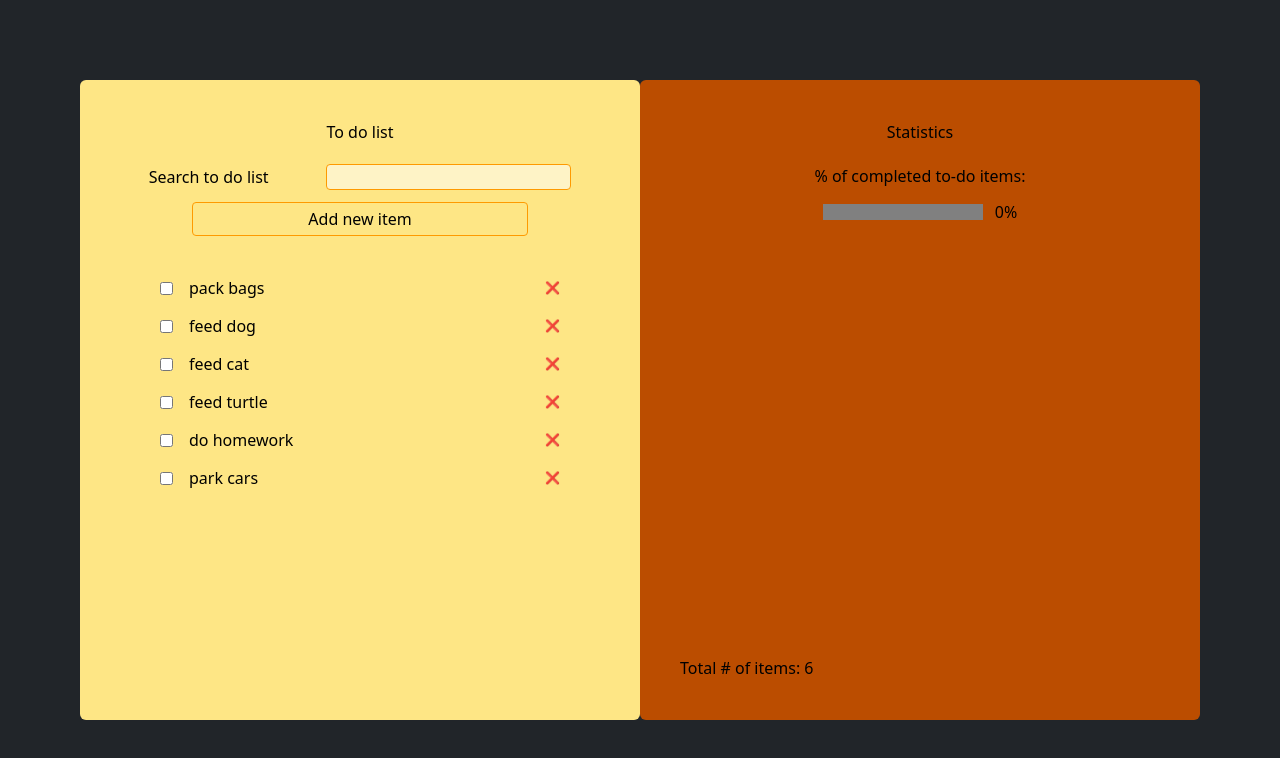
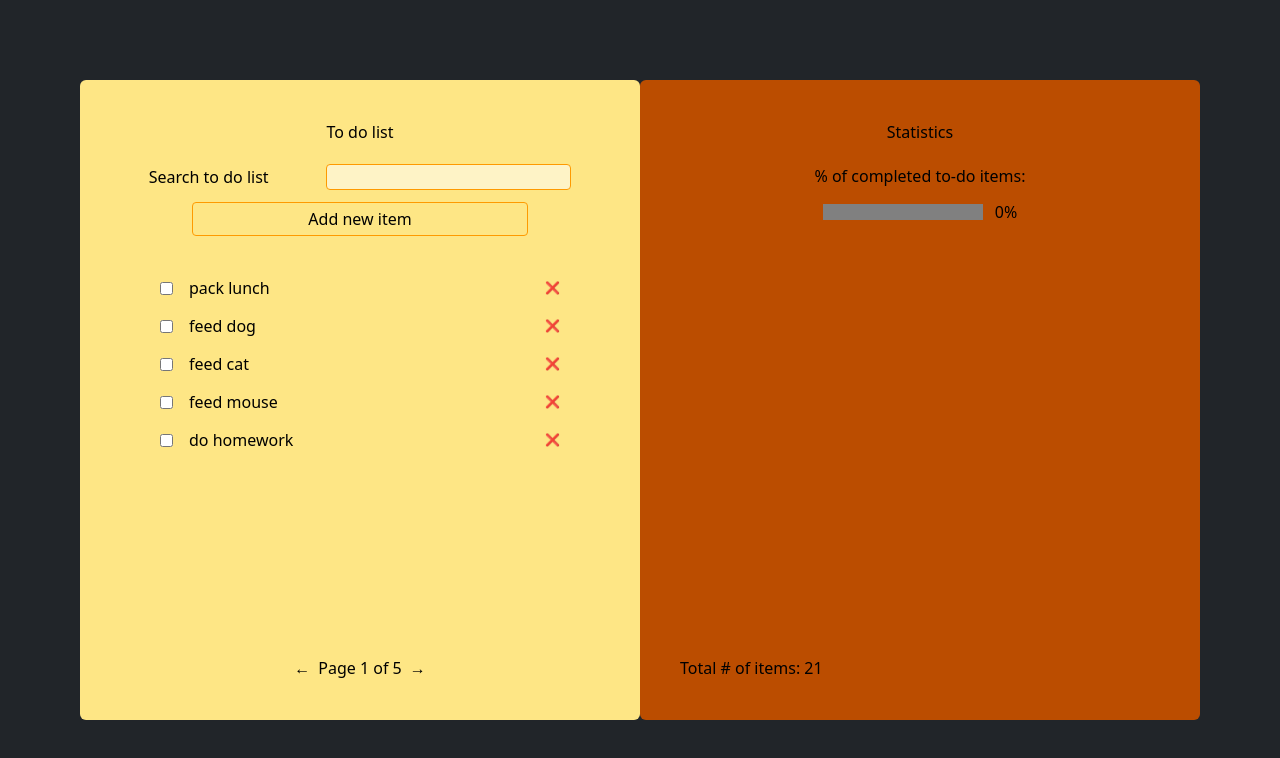
Before and after one commit to minorObsession/todo-typescript, a React (Vite) app: page / in a window 1280 px wide. Shown: the top 758 px of the page. Built offline with nearby package versions, Linux system fonts and the light colour scheme.

Commit message:
To-do list completed

```diff
--- a/src/App.tsx
+++ b/src/App.tsx
@@ -9,39 +9,129 @@ function App() {
   const [items, setItems] = useState<Items>([
     {
       ID: crypto.randomUUID(),
-      title: "pack bags",
+      title: "pack lunch",
       isFinished: false,
-      createdAt: 1740156103073,
+      createdAt: 1740148805000, // 20 min 5 sec ago
     },
     {
       ID: crypto.randomUUID(),
       title: "feed dog",
       isFinished: false,
-      createdAt: 1740146117946,
+      createdAt: 1740141623000, // 2 hours 12 min 37 sec ago
     },
     {
       ID: crypto.randomUUID(),
       title: "feed cat",
       isFinished: false,
-      createdAt: 1740136145965,
+      createdAt: 1740112809000, // 12 hours 39 min 51 sec ago
+    },
+    {
+      ID: crypto.randomUUID(),
+      title: "feed mouse",
+      isFinished: false,
+      createdAt: 1740096017000, // Yesterday (1 day 1 hour 46 min 43 sec ago)
+    },
+    {
+      ID: crypto.randomUUID(),
+      title: "do homework",
+      isFinished: false,
+      createdAt: 1739923228000, // 3 days 4 hours 27 min 32 sec ago
+    },
+    {
+      ID: crypto.randomUUID(),
+      title: "park bikes",
+      isFinished: false,
+      createdAt: 1739515214000, // 1 week 2 hours 39 min 46 sec ago
+    },
+    {
+      ID: crypto.randomUUID(),
+      title: "pack bags",
+      isFinished: false,
+      createdAt: 1740148805000, // 20 min 5 sec ago
+    },
+    {
+      ID: crypto.randomUUID(),
+      title: "feed snake",
+      isFinished: false,
+      createdAt: 1740141623000, // 2 hours 12 min 37 sec ago
+    },
+    {
+      ID: crypto.randomUUID(),
+      title: "feed leopard",
+      isFinished: false,
+      createdAt: 1740112809000, // 12 hours 39 min 51 sec ago
     },
     {
       ID: crypto.randomUUID(),
       title: "feed turtle",
       isFinished: false,
-      createdAt: 1740186199885,
+      createdAt: 1740096017000, // Yesterday (1 day 1 hour 46 min 43 sec ago)
     },
     {
       ID: crypto.randomUUID(),
       title: "do homework",
       isFinished: false,
-      createdAt: 1740196155446,
+      createdAt: 1739923228000, // 3 days 4 hours 27 min 32 sec ago
     },
     {
       ID: crypto.randomUUID(),
       title: "park cars",
       isFinished: false,
-      createdAt: 1740106177445,
+      createdAt: 1739515214000, // 1 week 2 hours 39 min 46 sec ago
+    },
+    {
+      ID: crypto.randomUUID(),
+      title: "walk the dog",
+      isFinished: false,
+      createdAt: 1740144000000, // 30 min ago
+    },
+    {
+      ID: crypto.randomUUID(),
+      title: "clean kitchen",
+      isFinished: false,
+      createdAt: 1740137232000, // 45 min ago
+    },
+    {
+      ID: crypto.randomUUID(),
+      title: "write email",
+      isFinished: false,
+      createdAt: 1740130000000, // 1 hour 15 min ago
+    },
+    {
+      ID: crypto.randomUUID(),
+      title: "check email",
+      isFinished: false,
+      createdAt: 1740123456000, // 2 hours ago
+    },
+    {
+      ID: crypto.randomUUID(),
+      title: "take break",
+      isFinished: false,
+      createdAt: 1740119894000, // 2 hours 20 min ago
+    },
+    {
+      ID: crypto.randomUUID(),
+      title: "prepare dinner",
+      isFinished: false,
+      createdAt: 1740108811000, // 4 hours ago
+    },
+    {
+      ID: crypto.randomUUID(),
+      title: "go shopping",
+      isFinished: false,
+      createdAt: 1740101315000, // 5 hours ago
+    },
+    {
+      ID: crypto.randomUUID(),
+      title: "read a book",
+      isFinished: false,
+      createdAt: 1740093620000, // Yesterday 3 hours ago
+    },
+    {
+      ID: crypto.randomUUID(),
+      title: "study",
+      isFinished: false,
+      createdAt: 1739905125000, // 3 days 12 hours ago
     },
   ]);
   const [isAdding, setIsAdding] = useState(false);
@@ -52,11 +142,14 @@ function App() {
 
   const newItemInputRef = useRef<HTMLInputElement | null>(null);
 
+  const [currentPage, setCurrentPage] = useState(1);
+  const itemsPerPage = 5;
+  const totalNumPages = Math.ceil(items.length / itemsPerPage);
+
   const itemsSortedByStatus =
     filteredItems.length > 0
       ? filteredItems.sort((a, b) => +a.isFinished - +b.isFinished)
       : items.sort((a, b) => +a.isFinished - +b.isFinished);
-  // console.log("itemsSortedByStatus", itemsSortedByStatus);
 
   const threeFastestItems = items
     .filter((item) => typeof item.completedInMs === "number")
@@ -91,6 +184,7 @@ function App() {
     const completedAt = Date.now();
 
     const completedInMs = completedAt - itemInQuestion.createdAt;
+
     setItems((prevItems) =>
       prevItems.map((item) =>
         item.ID === itemInQuestion.ID
@@ -107,6 +201,7 @@ function App() {
   };
 
   const addNewItem = () => {
+    // if ()
     // ! create item - conform to Item type
     const newItem: Item = {
       ID: crypto.randomUUID(),
@@ -115,11 +210,12 @@ function App() {
       isFinished: false,
     };
 
-    // const isDuplicate = items.find((item) => item.title === newItem.title);
-    // if (isDuplicate) {
-    //   setIsAdding(false);
-    //   return alert("this item already exists!");
-    // }
+    const isDuplicate = items.find((item) => item.title === newItem.title);
+    if (isDuplicate) {
+      setIsAdding(false);
+      alert("this item already exists!");
+      return;
+    }
 
     setItems((prevItems) => [newItem, ...prevItems]);
     setIsAdding(false);
@@ -133,6 +229,14 @@ function App() {
     setItems((prevItems) =>
       prevItems.filter((item) => item.ID !== itemInQuestion.ID)
     );
+  };
+
+  const prevPage = () => {
+    if (currentPage >= 1) setCurrentPage((prevState) => --prevState);
+  };
+  const nextPage = () => {
+    if (currentPage <= totalNumPages)
+      setCurrentPage((prevState) => ++prevState);
   };
 
   return (
@@ -170,7 +274,12 @@ function App() {
               ref={newItemInputRef}
             />
           )}
-          {itemsSortedByStatus.map((item) => (
+          {itemsSortedByStatus
+            .slice(
+              (currentPage - 1) * itemsPerPage,
+              (currentPage - 1) * itemsPerPage + 5
+            )
+            .map((item, i) => (
               <ChecklistItem
                 onChange={() => {}}
                 key={item.ID}
@@ -182,6 +291,19 @@ function App() {
               />
             ))}
         </ul>
+
+        {/* // ! pagination */}
+        <div className="flex items-center justify-center gap-2 mt-auto justify-self-end ">
+          <button className="cursor-pointer" onClick={prevPage}>
+            ←
+          </button>
+          <span>
+            Page {currentPage} of {totalNumPages}
+          </span>
+          <button className="cursor-pointer" onClick={nextPage}>
+            →
+          </button>
+        </div>
       </article>
 
       {/* // ! right   */}
--- a/src/Input.tsx
+++ b/src/Input.tsx
@@ -23,7 +23,7 @@ const Input = ({
     if (setSearchQuery) setSearchQuery(e.target.value);
   };
 
-  if (addNewItem) {
+  if (addNewItem && setIsAdding) {
     useKeyPress("enter", addNewItem);
     if (setIsAdding) useKeyPress("escape", () => setIsAdding(false));
   }
--- a/src/flexibleMillisecondsConverter.ts
+++ b/src/flexibleMillisecondsConverter.ts
@@ -2,8 +2,17 @@ export function flexibleMillisecondsConverter(ms: number): string {
   const seconds = Math.floor(ms / 1000);
   const minutes = Math.floor(seconds / 60);
   const hours = Math.floor(minutes / 60);
+  const days = Math.floor(hours / 24);
+  const months = Math.floor(days / 30); // Approximate
+  const years = Math.floor(days / 365); // Approximate
 
-  if (hours > 0) {
+  if (years > 0) {
+    return `${years}y ${days % 365}d`;
+  } else if (months > 0) {
+    return `${months}mo ${days % 30}d`;
+  } else if (days > 0) {
+    return `${days}d ${hours % 24}h`;
+  } else if (hours > 0) {
     return `${hours}h ${minutes % 60}min`;
   } else if (minutes > 0) {
     return `${minutes}min ${seconds % 60}s`;
```
Lines whose indentation alone changed are shown as unchanged.
